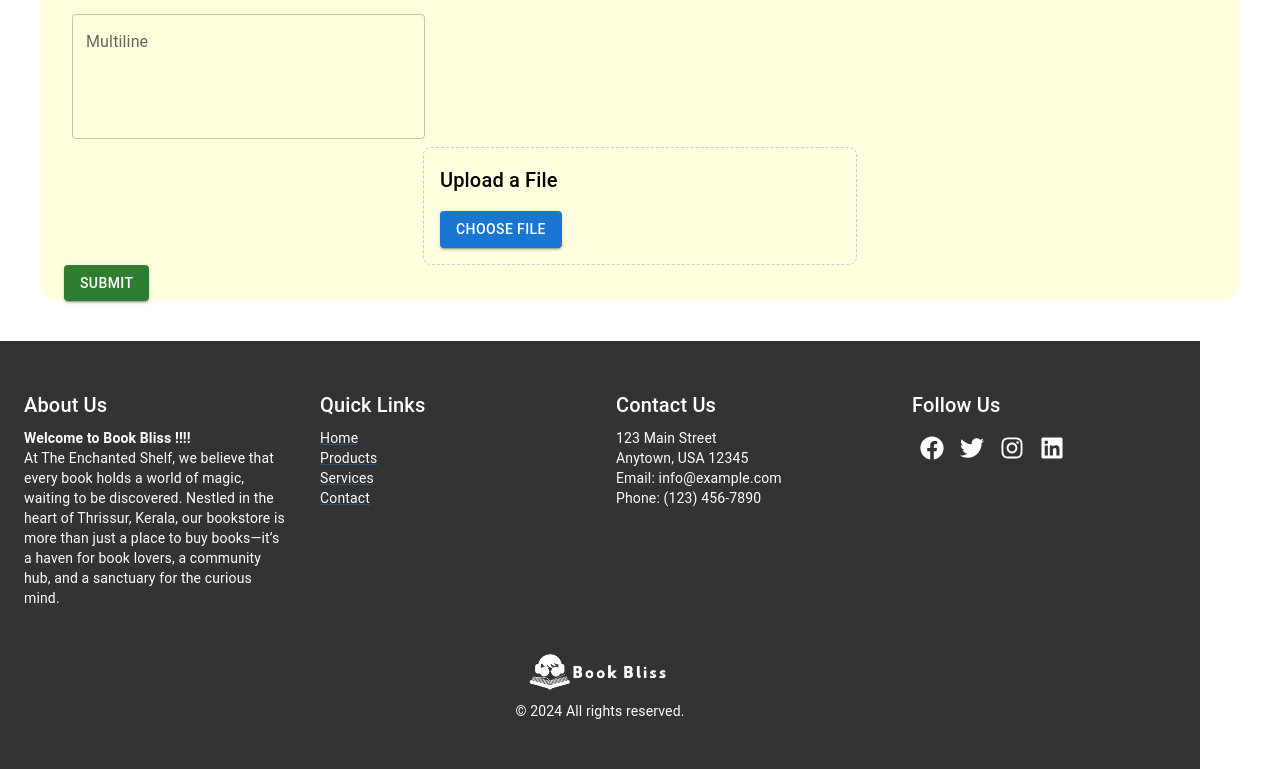
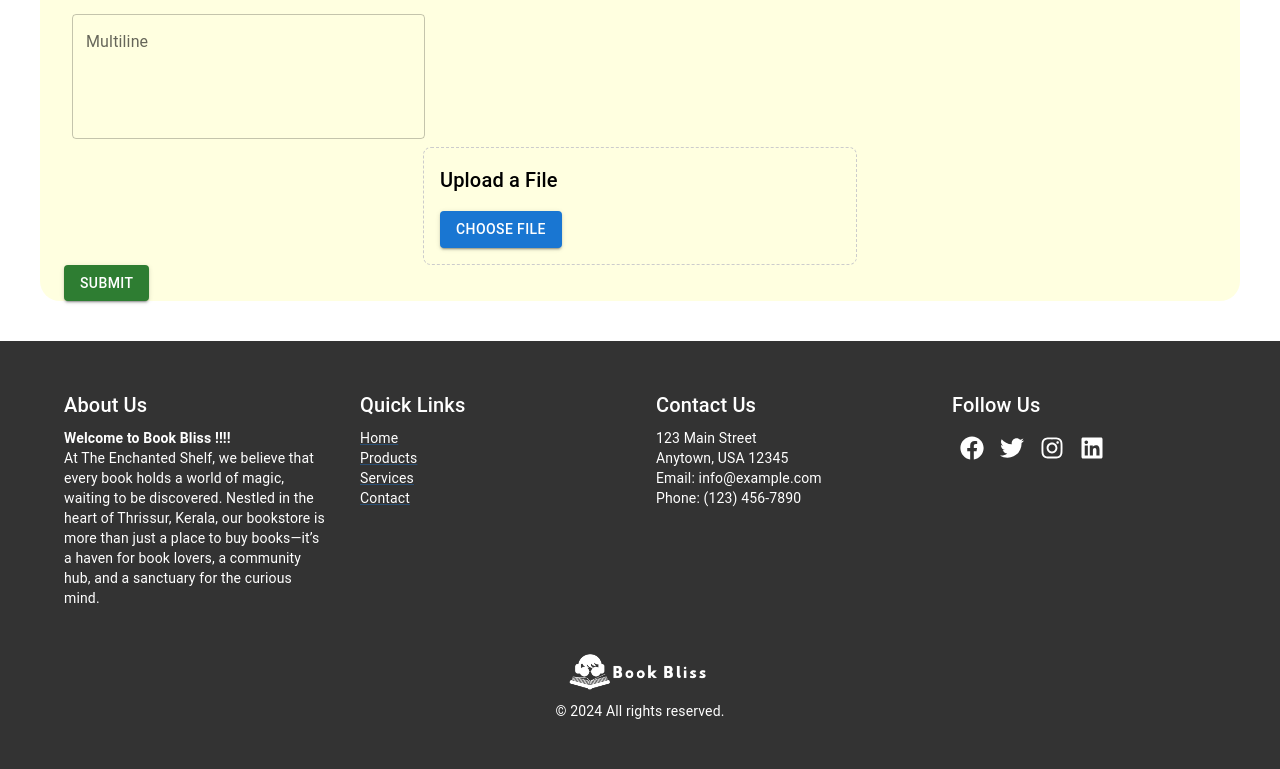
Before and after one commit to Sibin-Puthanveettil/bookbliss, a React (Create React App) app: page /addbook in a window 1280 px wide. Shown: the part 340-1109 px from the top of the page. Built offline with nearby package versions, Linux system fonts and the light colour scheme.

Commit message:
commit-Modification

```diff
--- a/src/index.js
+++ b/src/index.js
@@ -56,11 +56,15 @@ const router = createBrowserRouter([
 
   {
     path: "/cart",
-    element: <div><Cart/></div>,
+    element: <div><Navbar />
+    <Cart/>
+    <Footer/></div>,
   },
   {
     path: "/addbook",
-    element: <div><Addbook/></div>,
+    element: <div><Navbar />
+   <Addbook/>
+    <Footer/></div>,
   },
   {
     path: "/checkout",
--- a/src/pages/Dashbord/Addbook/Addbook.jsx
+++ b/src/pages/Dashbord/Addbook/Addbook.jsx
@@ -100,7 +100,7 @@ const Addbook = () => {
 
     <Box sx={{ display: 'flex', flexWrap: 'wrap' }}>
       <>
-      <Navbar/>
+
       </>
       <Container sx={{backgroundColor:'LightYellow',marginTop:5,borderRadius:5,marginBottom:5,paddingTop:2}}>
       <Box sx={{ textAlign: 'center', marginBottom: 4 }}>
@@ -260,11 +260,7 @@ const Addbook = () => {
     </Stack>
 </div>
     </Container>
-<Footer
-sx={{
-  display:'flex',
-}}
-/>
+
     </Box>
   );
 };
```
Also changed, not shown: src/components/Navbar.jsx (+9 -9 lines).
